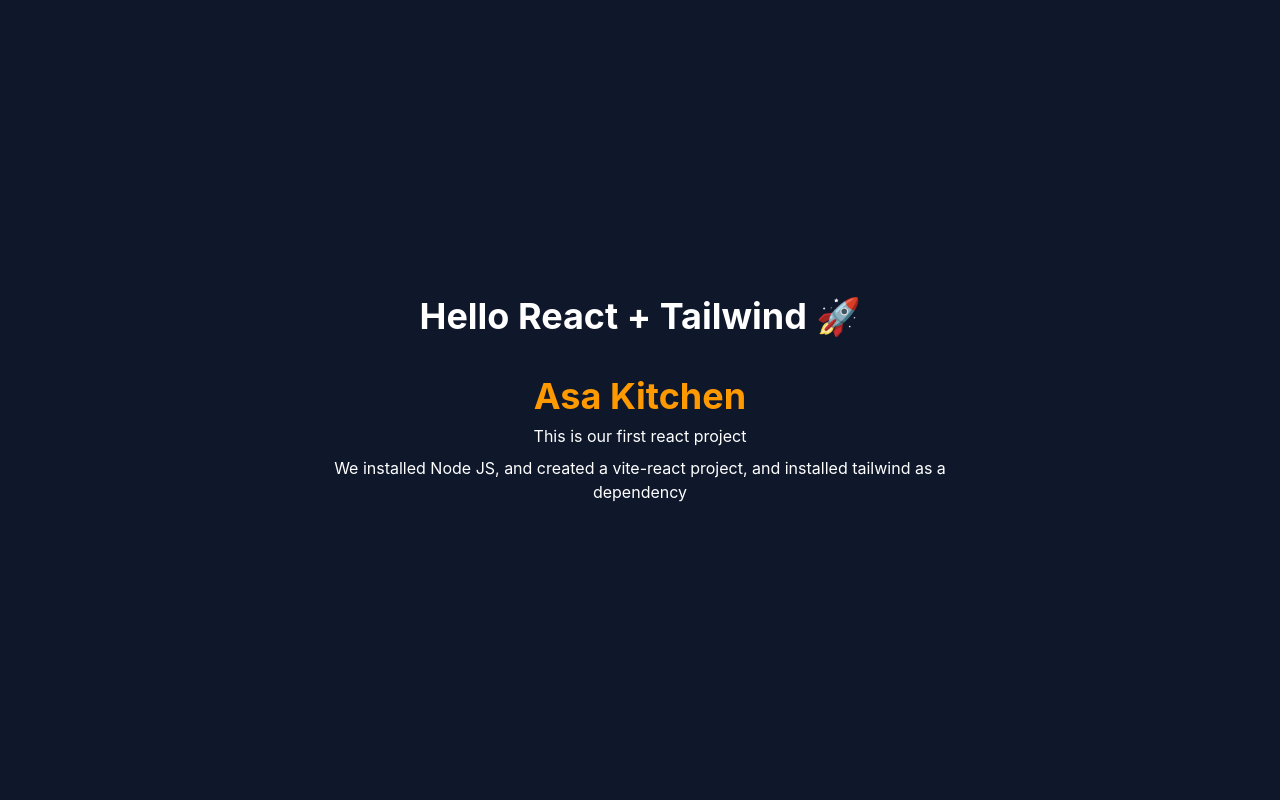
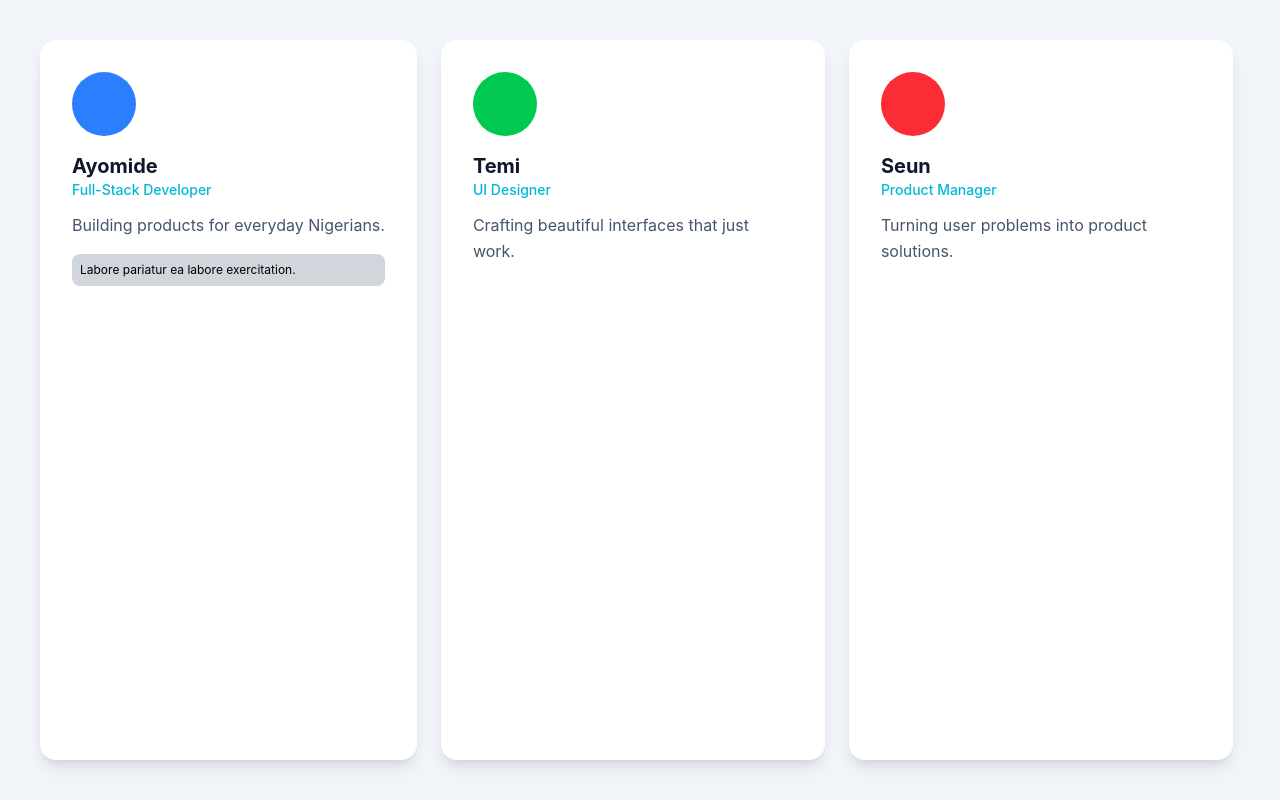
Before and after one commit to ayzerobug/react-app, a React (Vite) app: page / in a window 1280 px wide. Built offline with nearby package versions, Linux system fonts and the light colour scheme.

Commit message:
React Components + JSX

```diff
--- a/src/App.jsx
+++ b/src/App.jsx
@@ -1,12 +1,44 @@
-import Introduction from "./Introduction";
+import Card from "./components/Card";
+import ProfileCard from "./components/ProfileCard";
 
 function App() {
   return (
-    <div className="bg-slate-900 min-h-screen flex flex-col items-center justify-center">
-      <h1 className="text-white font-bold text-4xl">
-        Hello React + Tailwind 🚀
-      </h1>
-      <Introduction />
+    <div>
+      {/* <div className="bg-slate-900  text-white min-h-screen flex flex-row gap-20 items-center justify-center">
+        <h1 className="text-white font-bold text-4xl">
+          Hello React + Tailwind 🚀
+        </h1>
+        <Card name="Ayomide" role="Backend Engineer" />
+        <Card name="Francis" role="Musician" />
+        <Card name="Christopher" role="Project Manager" />
+        <Card name="Dave" role="Fullstack Developer" />
+        <Introduction />
+        <div />
+      </div> */}
+      <div className="min-h-screen bg-slate-100 p-10 flex gap-6 flex-wrap">
+        <ProfileCard
+          name="Ayomide"
+          role="Full-Stack Developer"
+          bio="Building products for everyday Nigerians."
+          avatarClass="bg-blue-500"
+        >
+          <div className="bg-gray-300 p-2 mt-4 rounded-lg">
+            <p className="text-xs">Labore pariatur ea labore exercitation.</p>
+          </div>
+        </ProfileCard>
+        <ProfileCard
+          name="Temi"
+          role="UI Designer"
+          bio="Crafting beautiful interfaces that just work."
+          avatarClass="bg-green-500"
+        />
+        <ProfileCard
+          name="Seun"
+          role="Product Manager"
+          bio="Turning user problems into product solutions."
+          avatarClass="bg-red-500"
+        />
+      </div>
     </div>
   );
 }
--- a/src/Introduction.jsx
+++ b/src/Introduction.jsx
@@ -1,14 +1,17 @@
-import BrandName from "./BrandName";
+const name = "Ayomide";
+const age = 10;
 
 function Introduction() {
   return (
-    <div className="text-white text-center space-y-2 mt-10 max-w-2xl">
-      <BrandName />
-      <h1>This is our first react project</h1>
-      <p>
-        We installed Node JS, and created a vite-react project, and installed
-        tailwind as a dependency
-      </p>
+    <div className="text-2xl space-y-1 text-center">
+      <h1>Hello, {name}!</h1>
+      <p>You are {age} years old.</p>
+      <p>Next year you will be {age + 1}.</p>
+      <img
+        src="avatar.jpg"
+        className="size-16 rounded-full mx-auto"
+        alt="profile"
+      />
     </div>
   );
 }
--- /dev/null
+++ b/src/components/Card.jsx
@@ -0,0 +1,17 @@
+function Card({ name, role }) {
+  return (
+    <div className="text-xl flex items-center gap-2">
+      <img
+        src="avatar.jpg"
+        className="size-12 rounded-full mx-auto"
+        alt="profile"
+      />
+      <div>
+        <h2>{name}</h2>
+        <p className="text-sm text-slate-400">{role}</p>
+      </div>
+    </div>
+  );
+}
+
+export default Card;
--- /dev/null
+++ b/src/components/ProfileCard.jsx
@@ -0,0 +1,13 @@
+function ProfileCard({ name, role, bio, avatarClass, children }) {
+  return (
+    <div className="bg-white rounded-2xl shadow-lg p-8 max-w-sm">
+      <div className={"w-16 h-16 rounded-full mb-4 " + avatarClass} />
+      <h2 className="text-xl font-bold text-slate-900">{name}</h2>
+      <p className="text-cyan-500 font-medium text-sm">{role}</p>
+      <p className="text-slate-600 mt-3 leading-relaxed">{bio}</p>
+      {children}
+    </div>
+  );
+}
+
+export default ProfileCard;
```
Also changed, not shown: public/avatar.jpg (added).
